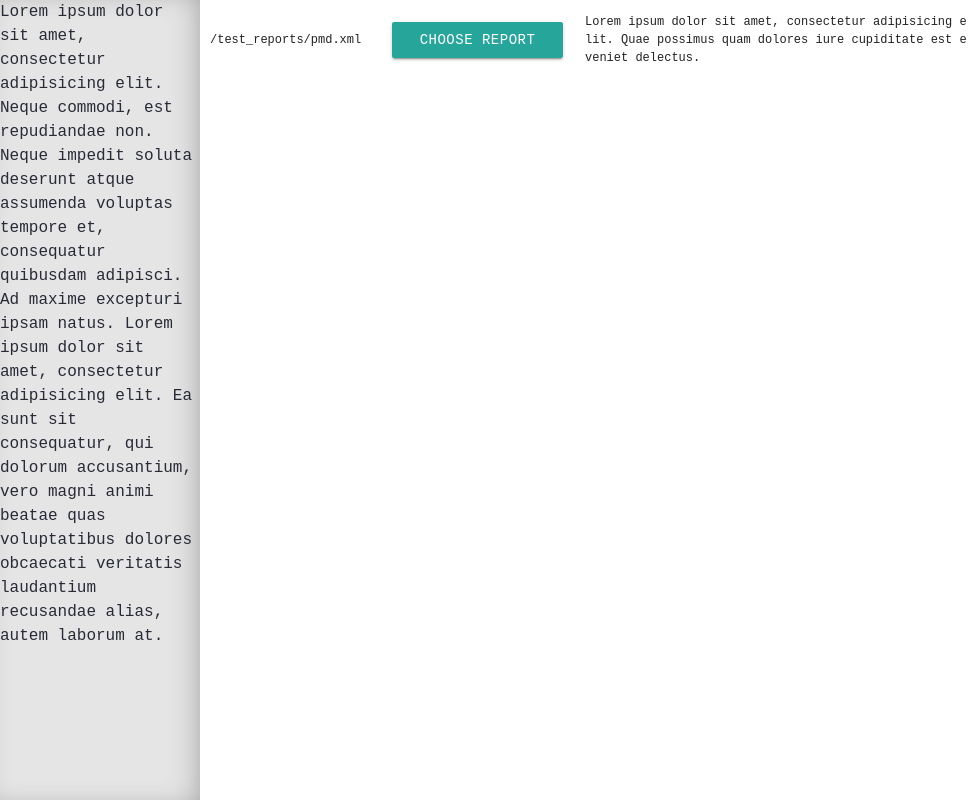
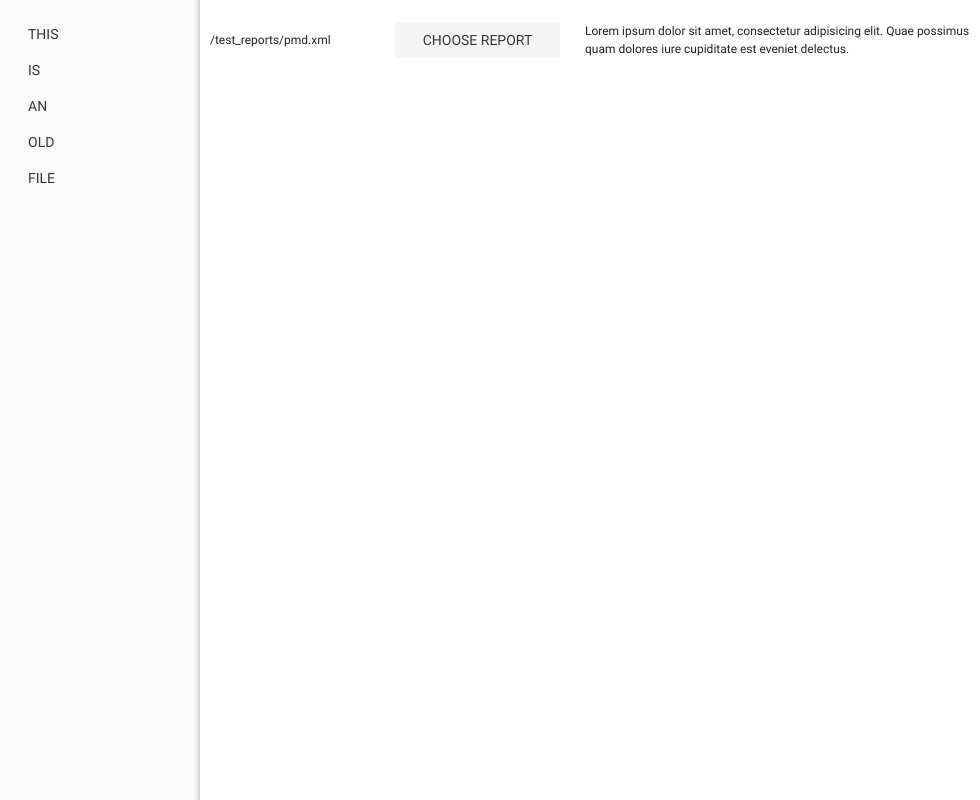
Before and after one commit to lazysource/ireport, an Electron app: page index.html in a window 980 px wide. Drawn offline with nearby package versions, Linux system fonts and the light colour scheme; no server answers.

Commit message:
Final few changes

```diff
--- a/assets/css/main.css
+++ b/assets/css/main.css
@@ -5,8 +5,8 @@ html, body{
 }
 
 body {
-  font-family: monospace;
   font-size: 16px;
+  color: rgba(0,0,0,0.87);
 }
 
 .app {
@@ -18,10 +18,12 @@ body {
 
 .side-panel {
   overflow-y: auto;
-  background: #e5e5e5;
   flex: 0 0 200px;
-  color: #282A36;
-  box-shadow: inset -10px 0px 29px -10px #9f9f9f;
+  box-shadow: inset -10px 0px 6px -10px #9f9f9f;
+}
+
+.side--nav-list__items{
+  width: 200px;
 }
 
 .main-panel {
@@ -45,6 +47,7 @@ body {
 .file-path, .choose-file{
   margin: 5px;
   min-width: 160px;
+  color: rgba(0,0,0,0.87) !important;
 }
 
 .meta-data {
@@ -62,6 +65,7 @@ th {
 
 #error-message-container #error-message {
   margin: 10px;
+  font-family: monospace;
 }
 
 #error-message-container #error-message table td {
--- a/index.html
+++ b/index.html
@@ -6,22 +6,27 @@
   </head>
   <body>
     <div class="app">
-      <div class="side-panel">
-        Lorem ipsum dolor sit amet, consectetur adipisicing elit. Neque commodi, est repudiandae non. Neque impedit soluta deserunt atque assumenda voluptas tempore et, consequatur quibusdam adipisci. Ad maxime excepturi ipsam natus.
-
-        Lorem ipsum dolor sit amet, consectetur adipisicing elit. Ea sunt sit consequatur, qui dolorum accusantium, vero magni animi beatae quas voluptatibus dolores obcaecati veritatis laudantium recusandae alias, autem laborum at.
+      <div class="side-panel grey lighten-5">
+        <ul>
+          <li><a class="btn-flat waves-effect waves-light side--nav-list__items">This</a></li>
+          <li><a class="btn-flat waves-effect waves-light side--nav-list__items">is</a></li>
+          <li><a class="btn-flat waves-effect waves-light side--nav-list__items">an</a></li>
+          <li><a class="btn-flat waves-effect waves-light side--nav-list__items">old</a></li>
+          <li><a class="btn-flat waves-effect waves-light side--nav-list__items">file</a></li>
+        </ul>
       </div>
       <section class="main-panel">
         <div class="meta">
           <div class="file-path">/test_reports/pmd.xml</div>
           <div class="choose-file">
-            <button id="chooseFile" class="waves-effect waves-light btn">Choose Report</button>
+            <button id="chooseFile" class="waves-effect waves-light btn-flat grey lighten-4">Choose Report</button>
           </div>
           <div class="meta-data">Lorem ipsum dolor sit amet, consectetur adipisicing elit. Quae possimus quam dolores iure cupiditate est eveniet delectus.</div>
         </div>
         <div id="error-message-container"></div>
       </section>
     </div>
+    <script src="node_modules/materialize-css/bin/materialize.js"></script>
     <script src="renderer.js"></script>
   </body>
 </html>
--- a/renderer.js
+++ b/renderer.js
@@ -194,8 +194,8 @@ const getAllViolations = _ => {
 */
 const getViolationsTable = (violationsList) => {
     let html = '';
-    html += '<div id="error-message">';
-    html += '<table class="striped"><tr><th id="className">Class Name</th><th id="lineNumber">Line Number</th><th id="description">Error Message</th></tr>';
+    html += '<div id="error-message"><h5>Violations</h5>';
+    html += '<table class="striped"><tr><th id="className">Class name</th><th id="lineNumber">Line number</th><th id="description">Error message</th></tr>';
 
     for (let i=0;i<violationsList.length;i++) {
       let violation = violationsList[i];
```
